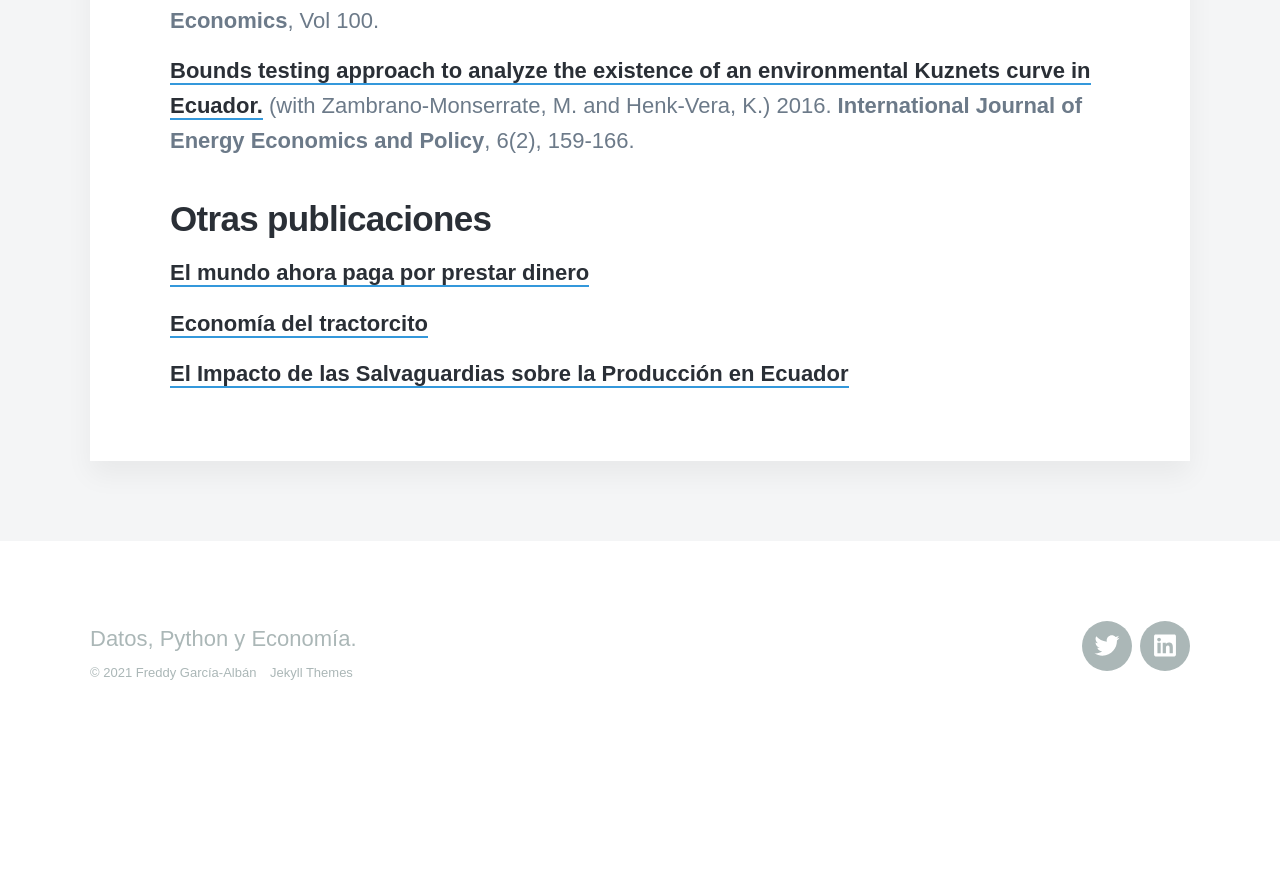
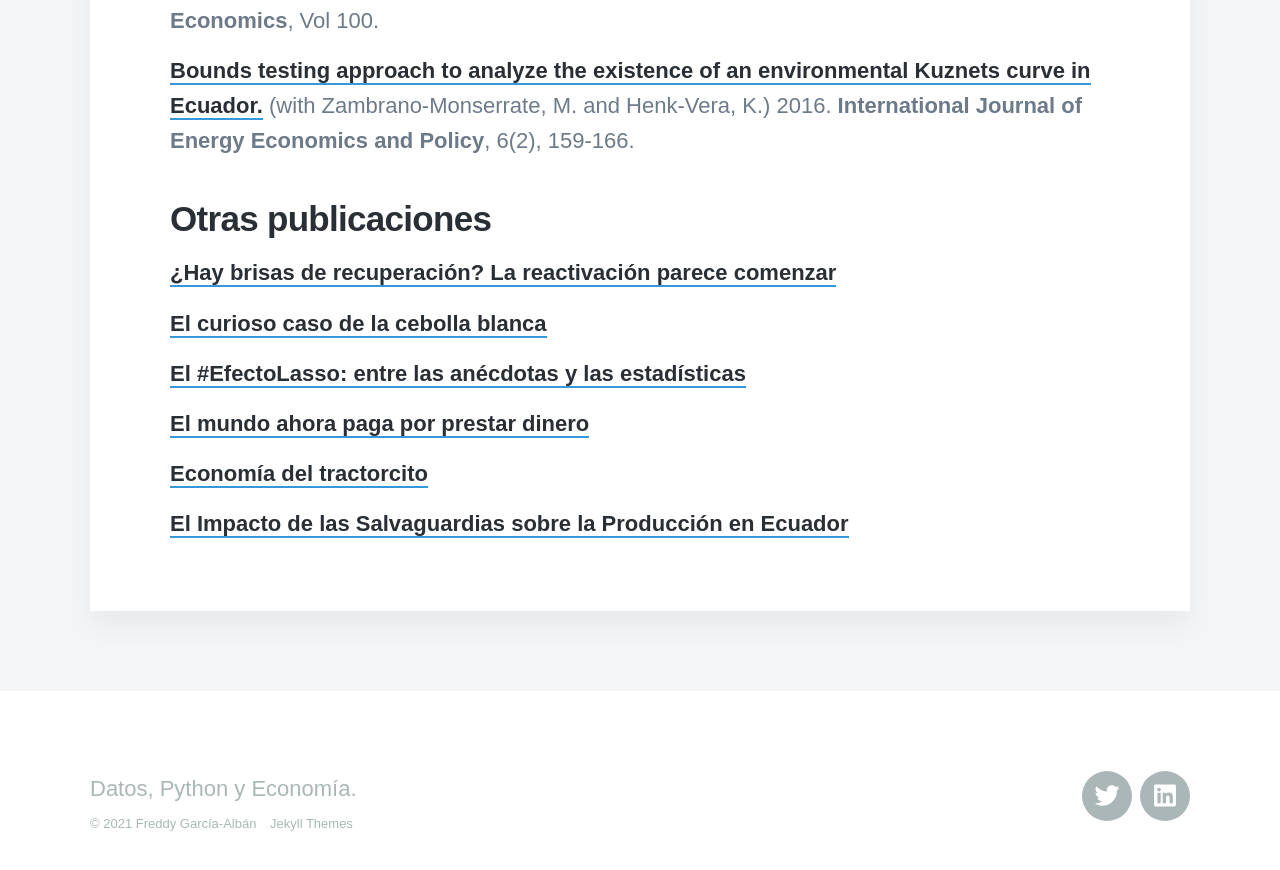
Before and after one commit to EnexFG/EnexFG.github.io, a Jekyll site: the page built from _pages/publicaciones.md, in a window 1280 px wide and 900 px high, scrolled down 727 px. Shown: the top 870 px of the window. Built offline with Jekyll 4.4.1, drawn with Linux system fonts in a browser that asks for light colours; nearby versions of some CDN libraries; some web fonts are replaced; before the commit the page ends 1486 px from its top, so only the background shows below that.

Commit message:
Update publicaciones.md

```diff
--- a/_pages/publicaciones.md
+++ b/_pages/publicaciones.md
@@ -11,6 +11,12 @@ featured_image: /images/demo/about.jpg
 [Bounds testing approach to analyze the existence of an environmental Kuznets curve in Ecuador.](https://www.econjournals.com/index.php/ijeep/article/viewFile/1831/1276) (with Zambrano-Monserrate, M. and Henk-Vera, K.) 2016. **International Journal of Energy Economics and Policy**, 6(2), 159-166.
 
 ## Otras publicaciones
+[¿Hay brisas de recuperación? La reactivación parece comenzar](https://www.primicias.ec/noticias/firmas/recuperacion-economia-crecimiento-expectativas-ecuador/)
+
+[El curioso caso de la cebolla blanca](https://www.larepublica.ec/blog/2021/08/16/el-curioso-caso-de-la-cebolla-blanca/)
+
+[El #EfectoLasso: entre las anécdotas y las estadísticas](https://www.primicias.ec/noticias/firmas/efecto-lasso-anecdotas-estadisticas-confianza-economia-ecuador/)
+
 [El mundo ahora paga por prestar dinero](https://EnexFG.github.io/Research/Artículo Rev Comercio - Tasas Negativas.pdf)
 
 [Economía del tractorcito](https://www.inteligenciaempresarial.ec/blog/econom%C3%ADa-del-tractorcito)
```
